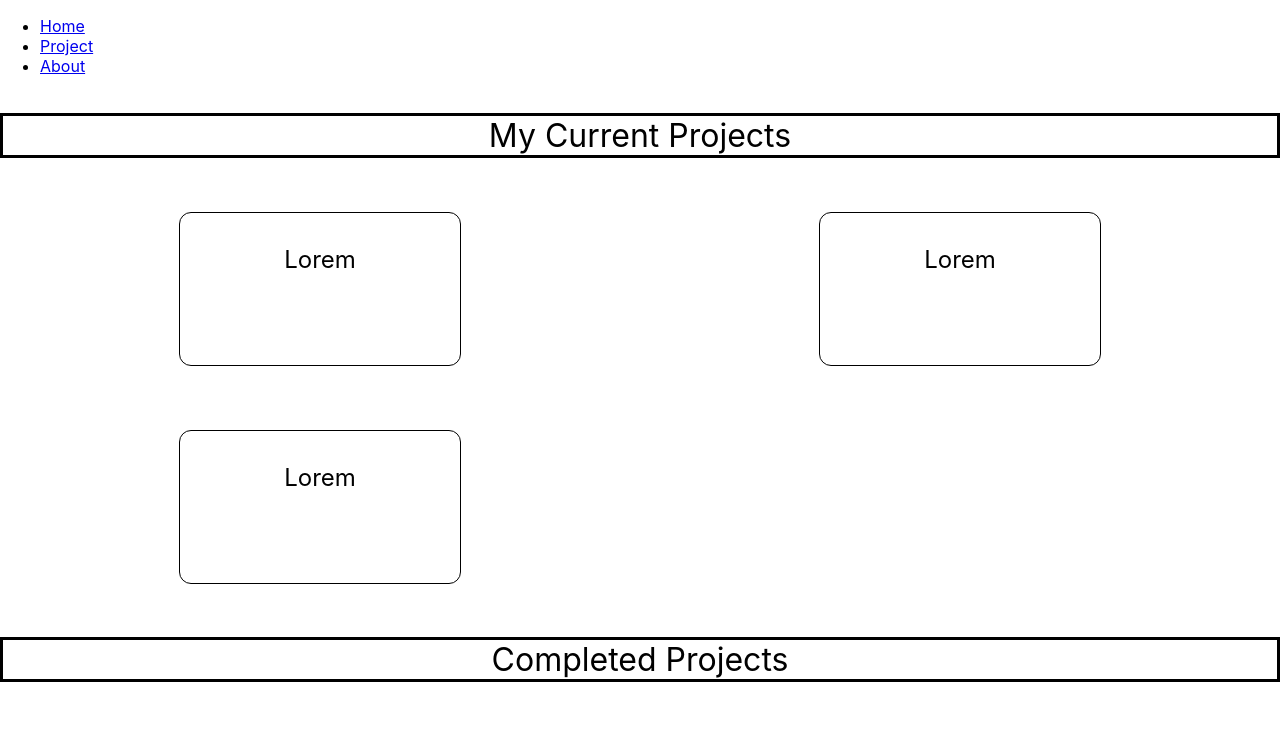
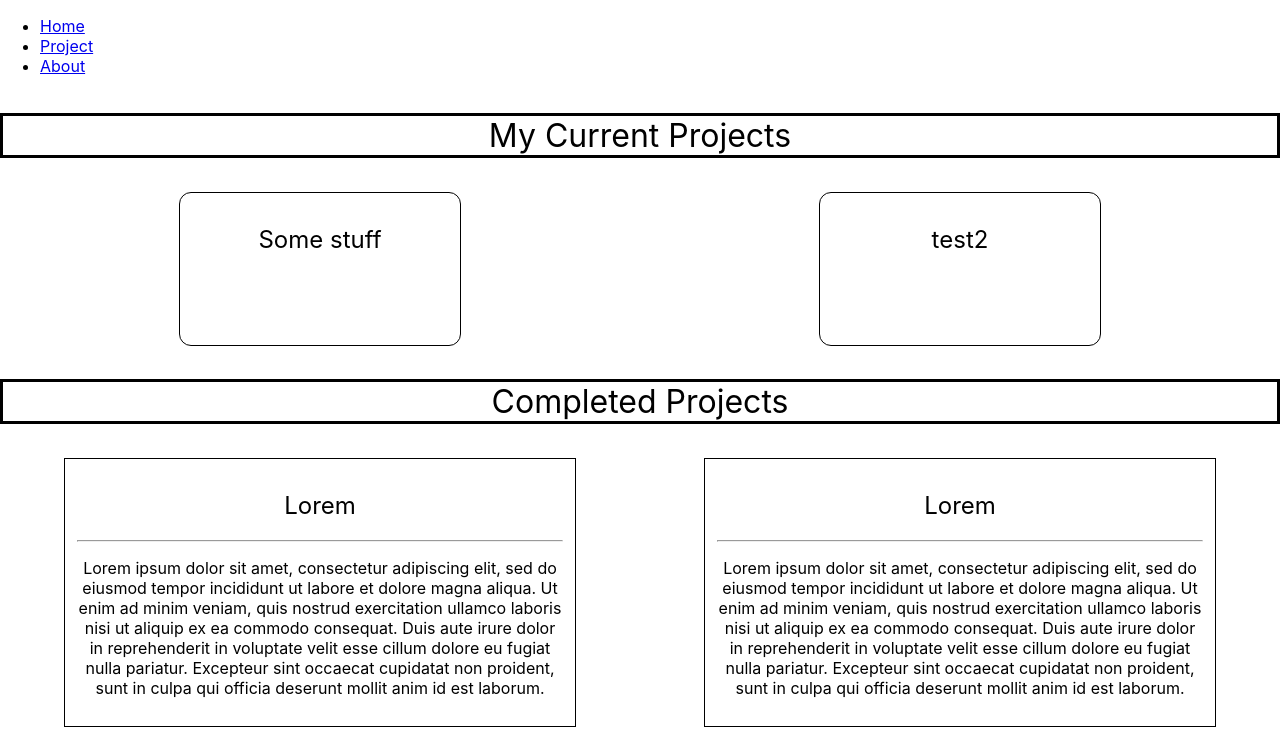
Before and after one commit to thiczd/portfolio, a React (Create React App) app: page /project in a window 1280 px wide. Shown: the top 735 px of the page. Built offline with nearby package versions, Linux system fonts and the light colour scheme.

Commit message:
added animation

```diff
--- a/src/Components/Project.js
+++ b/src/Components/Project.js
@@ -3,18 +3,26 @@
 import { motion } from "framer-motion";
 
 const Project = () => {
-  const [isOpen, setIsOpen] = useState(false);
+  const [isOpen, setIsOpen] = useState(null);
 
   const toggleCard = (index) => {
     setIsOpen(isOpen === index ? null : index);
   };
+  const projects = [
+    {
+      title: "Some stuff ",
+      description:
+        "orem ipsum dolor sit amet, consectetur adipiscing elit, sed do eiusmod tempor incididunt ut labore et dolore magna aliqua. Ut enim ad minim veniam, quis nostrud exercitation ullamco laboris nisi ut aliquip ex ea commodo consequat. Duis aute irure dolor in reprehenderit in voluptate velit esse cillum dolore eu fugiat nulla pariatur. Excepteur sint occaecat cupidatat non proident, sunt in culpa qui officia deserunt mollit anim id est laborum.",
+    },
+    { title: "test2", description: "test2" },
+  ];
 
   return (
     <>
       <div>
         <h1 className="title-projects-section"> My Current Projects</h1>
         <div className="grid-project">
-          {[0, 1, 2].map((index) => (
+          {projects.map(({ description, title }, index) => (
             <motion.div
               key={index}
               transition={{ layout: { duration: 1, type: "spring" } }}
@@ -25,7 +33,7 @@
               className="grid-box-project"
               style={{ borderRadius: "12px" }}
             >
-              <motion.h2 layout="position">Lorem</motion.h2>
+              <motion.h2 layout="position">{title}</motion.h2>
               {isOpen === index && (
                 <motion.div
                   layout="position"
@@ -33,16 +41,7 @@
                   animate={{ opacity: 1 }}
                   transition={{ duration: 1 }}
                 >
-                  <p>
-                    Lorem ipsum dolor sit amet, consectetur adipiscing elit, sed
-                    do eiusmod tempor incididunt ut labore et dolore magna
-                    aliqua. Ut enim ad minim veniam, quis nostrud exercitation
-                    ullamco laboris nisi ut aliquip ex ea commodo consequat.
-                    Duis aute irure dolor in reprehenderit in voluptate velit
-                    esse cillum dolore eu fugiat nulla pariatur. Excepteur sint
-                    occaecat cupidatat non proident, sunt in culpa qui officia
-                    deserunt mollit anim id est laborum.
-                  </p>
+                  <p>{description}</p>
                 </motion.div>
               )}
             </motion.div>
--- a/src/css/project.css
+++ b/src/css/project.css
@@ -18,7 +18,9 @@
   border: 1px solid;
   min-width: 20vw;
   min-height: 10vw;
-  margin: 5%;
+  margin: 12px;
+  margin-left: 5vw;
+  margin-right: 5vw;
   padding: 12px;
   overflow: hidden;
 }
```
